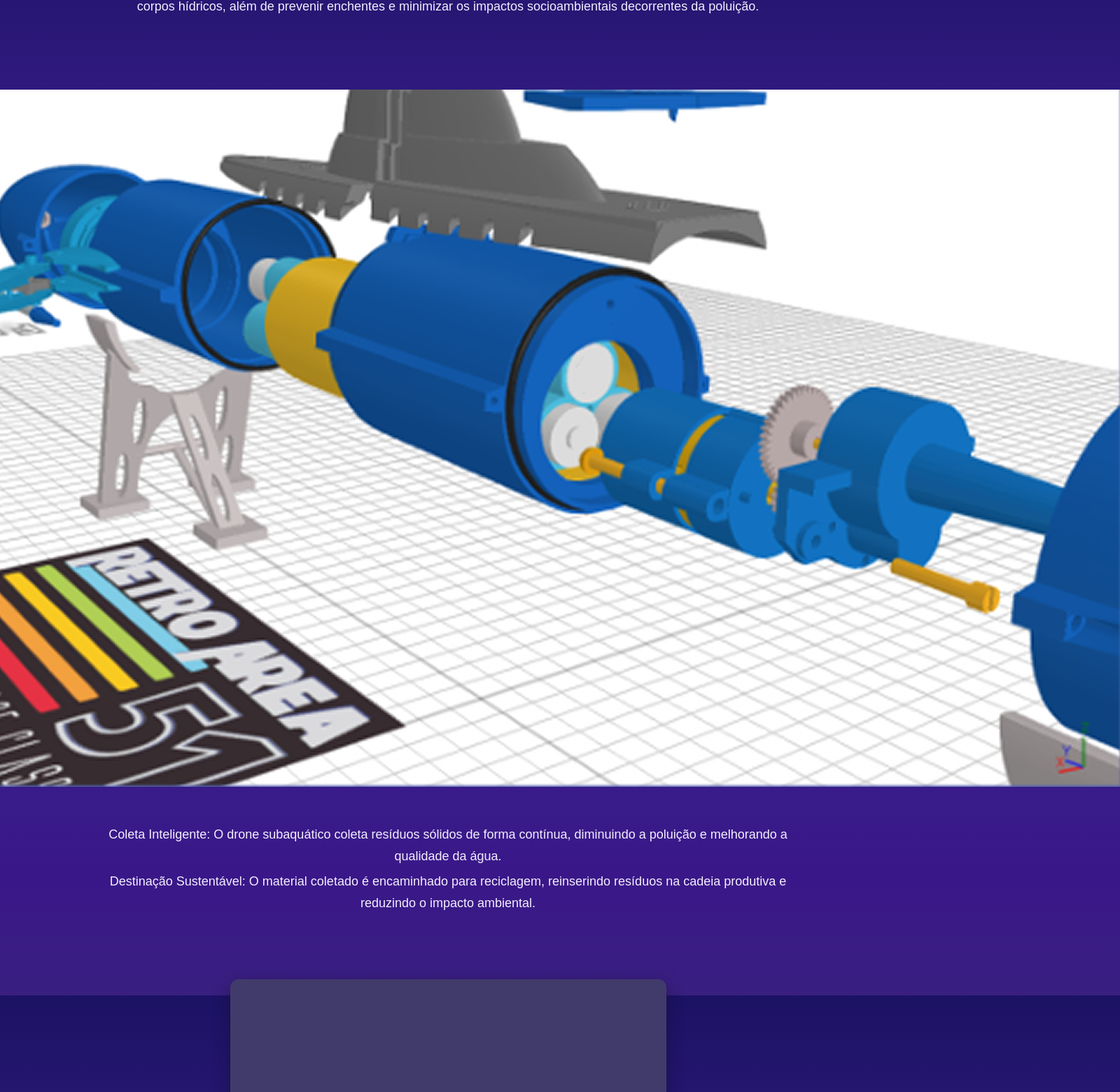
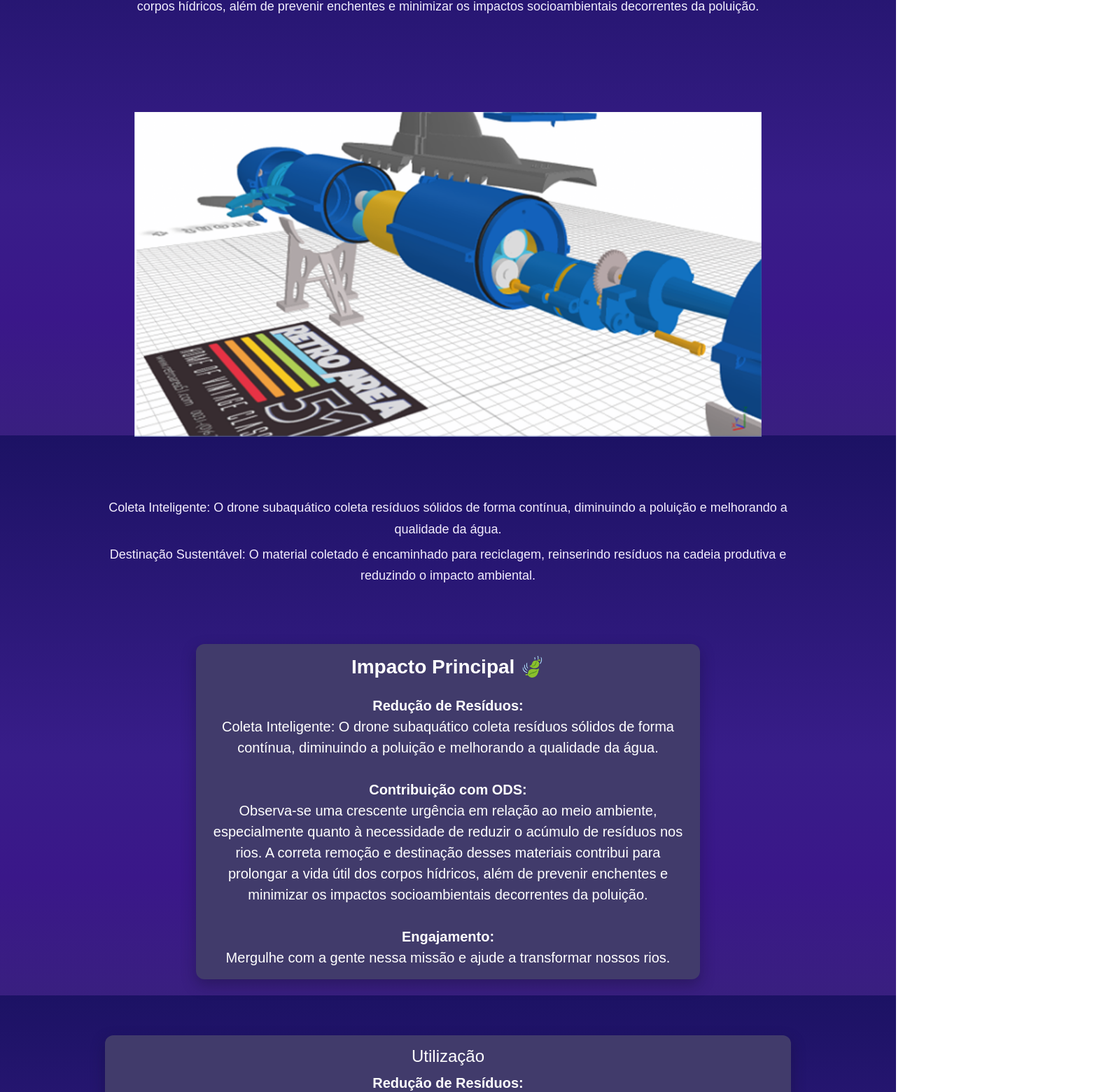
Before and after one commit to Matheus2306/BlueSentinelVite, a React (Vite) app: page / in a window 1280 px wide. Shown: the part 978-2538 px from the top of the page at 70% size, 1600 px wide, since content can reach past the window. Built offline with nearby package versions, Linux system fonts and the light colour scheme.

Commit message:
feat: refactor styles in App.css and update layout in RegisterPage for improved responsiveness and Bootstrap integration

```diff
--- a/src/App.css
+++ b/src/App.css
@@ -301,22 +301,21 @@ h1.brand {
 #card-selection {
   background-color: #413b6b;
   color: var(--text-color, #fff);
-  width: 623px;
-  max-width: calc(100% - 2rem);
-  height: 1041px;
-  margin: 2.5rem auto; /* centers horizontally and adds vertical spacing */
+  max-width: 720px;
+  width: 95%;
+  height: auto;
+  margin: 1.75rem auto; /* centers horizontally and adds vertical spacing */
   display: flex;
   flex-direction: column;
   align-items: center;
   justify-content: center;
   text-align: center;
-  padding: 1.5rem 1.25rem;
+  padding: 1rem 1rem;
   gap: 0.5rem;
   border-radius: 12px;
-  box-shadow: 0 8px 24px rgba(17, 15, 40, 0.45);
+  box-shadow: 0 8px 20px rgba(17, 15, 40, 0.35);
 }
 #card-selection h2 {
-  font-size: 48px;
   margin-bottom: 1rem;
   font-weight: bold;
 }
@@ -340,19 +339,20 @@ h1.brand {
 
 .register-card {
   background: rgba(30, 14, 39, 0.55);
-  border-radius: 16px;
-  box-shadow: 0 12px 40px rgba(15, 8, 30, 0.6);
-  padding-top: 64px; /* space for circular logo */
+  border-radius: 12px;
+  box-shadow: 0 10px 30px rgba(15, 8, 30, 0.55);
+  padding: 1.75rem 1.25rem 2rem 1.25rem; /* more compact padding */
+  padding-top: 56px; /* space for circular logo */
   backdrop-filter: blur(6px) saturate(1.05);
   color: #eee;
   pointer-events: auto;
-  min-height: 520px; /* allow flexible height */
+  min-height: auto; /* allow flexible height */
+  max-width: 520px; /* cap width so card stays compact */
+  width: 95%;
+  margin: 0 auto;
 }
 
-.register-card .card-title {
-  color: var(--text-color, #f2e9ff);
-  font-weight: 600;
-}
+/* Title styling moved to Bootstrap utility classes in JSX (text-white, fw-semibold) */
 
 .top-logo {
   position: absolute;
@@ -391,39 +391,12 @@ h1.brand {
   color: rgba(255, 255, 255, 0.9);
 }
 
-/* Registration form: keep only visual rules that Bootstrap cannot provide */
-
-
-.register-form .form-control {
-  background: rgba(255, 255, 255, 0.12);
-  color: var(--text-color, #fff);
-  padding: 12px 18px;
-  border-radius: 15px;
-  border: none;
-}
-
-.register-form .form-label {
-  font-size: 0.85rem;
-  color: rgba(255, 255, 255, 0.85);
-  margin-bottom: 6px;
-}
-
-.register-form .form-control::placeholder {
-  color: rgba(255, 255, 255, 0.78);
-}
-
-.register-submit {
-  background: linear-gradient(180deg, #2b0f47, #3b156f);
-  border: none;
-  color: var(--text-color, #fff);
-  box-shadow: 0 6px 16px rgba(20, 8, 50, 0.5);
-}
+/* Registration form styles: prefer Bootstrap form controls and utilities.
+   Keep only small, project-specific visuals here (logo, card backgrounds).
+   If you need a custom input visual, add a dedicated class instead of
+   overriding Bootstrap globally. */
 
 @media (max-width: 540px) {
-  .register-card {
-    width: 100%;
-    padding-top: 56px;
-  }
   .top-logo {
     top: -36px;
     width: 72px;
@@ -433,6 +406,8 @@ h1.brand {
     height: 72px;
   }
 }
+/* Subsection: keep layout but ensure the image fills the card area
+   while preserving the card's padding via an inner wrapper. */
 #subsection {
   display: flex;
   flex-wrap: wrap;
@@ -440,62 +415,88 @@ h1.brand {
   gap: 1.5rem;
   margin-top: 2rem;
 }
+
+/* Inner wrapper matches the card's padding area and becomes the
+   containing block for the image. This allows the image to size
+   exactly to the visible card area while keeping layout consistent. */
+#subsection .subsection-inner {
+  box-sizing: border-box;
+  /* match the .card padding so the visual spacing is preserved */
+  padding: 2em;
+  display: flex;
+  align-items: center;
+  justify-content: center;
+  position: relative;
+  overflow: hidden; /* crop if aspect ratios differ */
+}
+
+/* Make the image fill the wrapper and scale/crop without distortion */
+.subsection-image {
+  width: 100%;
+  height: 100%;
+  object-fit: cover; /* cover the area while preserving aspect ratio */
+  object-position: center center;
+  display: block;
+}
 #card-selection-2 {
   background-color: #413b6b;
-  width: 1334px;
-  max-width: calc(100% - 2rem);
+  width: 95%;
+  max-width: 980px;
   height: auto;
-  margin: 2.5rem auto; /* centers horizontally and adds vertical spacing */
+  margin: 1.75rem auto; /* centers horizontally and adds vertical spacing */
   display: flex;
   flex-direction: column;
   align-items: center;
   justify-content: center;
   text-align: center;
-  padding: 1.5rem 1.25rem;
+  padding: 1rem 1rem;
   gap: 0.5rem;
   border-radius: 12px;
-  box-shadow: 0 8px 24px rgba(17, 15, 40, 0.45);
-}
-#card-selection-2 p {
-  font-size: 40px;
-  margin-bottom: 1rem;
-}
-#card-selection-2 h2 {
-  font-size: 32px;
-  margin-bottom: 1rem;
-  font-weight: bold;
+  box-shadow: 0 8px 20px rgba(17, 15, 40, 0.35);
 }
 #last-card {
   background-color: #413b6b;
-  width: 1124px;
-  max-width: calc(100% - 2rem);
-  height: 453;
-  margin: 2.5rem auto; /* centers horizontally and adds vertical spacing */
+  width: 95%;
+  max-width: 980px;
+  height: auto;
+  margin: 1.75rem auto; /* centers horizontally and adds vertical spacing */
   display: flex;
   flex-direction: column;
   align-items: center;
   justify-content: center;
   text-align: center;
-  padding: 1.5rem 1.25rem;
+  padding: 1rem 1rem;
   gap: 0.5rem;
   border-radius: 12px;
-  box-shadow: 0 8px 24px rgba(17, 15, 40, 0.45);
+  box-shadow: 0 8px 20px rgba(17, 15, 40, 0.35);
 }
 #last-card p {
-  font-size: 64px;
   margin-bottom: 1rem;
 }
-#last-card-button {
-  background-color: #1c0b2b;
-  width: 352px;
-  height: 113px;
-  border-radius: 100px;
-  font-size: 48px;
-  color: #ffffff;
+/* Button visuals moved to Bootstrap classes in JSX (.btn, .btn-primary, btn-lg, rounded-pill).
+   Keep a small fallback rule for large rounded buttons if needed. */
+.btn-lg.rounded-pill {
+  font-weight: 700;
 }
 #card-register {
-  width: 640px;
-  height: 928.88px;
+  width: 100%;
+  max-width: 520px; /* smaller, capped card width */
+  height: auto;
+}
+
+/* Global standardized input / field styles to keep form fields compact and centered */
+/* Global standardized input / field styles removed in favor of Bootstrap
+   `.form-control` and the grid system. If a narrower input width is
+   required, use bootstrap grid classes (e.g., col-md-6) or a dedicated
+   small helper class. */
+
+/* Small card helper to use where needed */
+.card-small {
+  max-width: 520px;
+  width: 95%;
+  margin: 1rem auto;
+  padding: 1rem;
+  border-radius: 12px;
 }
 /* Fundo geral */
 .profile-edit-container {
@@ -875,6 +876,6 @@ h5 {
   margin: auto;
 }
 
-.color{
+.color {
   background: #1a0066;
 }
--- a/src/App.jsx
+++ b/src/App.jsx
@@ -1,12 +1,17 @@
 import "./App.css";
+// Bootstrap imports: CSS and bundled JS (components like modals/popovers)
+import "bootstrap/dist/css/bootstrap.min.css";
+import "bootstrap/dist/js/bootstrap.bundle.min.js";
 import Logo from "./img/logo-fundo.png";
 import Header from "./components/Header.jsx";
 import submarineContent from "./img/submarine-content.png";
 import submarine from "./img/submarine.png";
 import lixo from "./img/lixo.png";
 import { useTranslation } from "react-i18next";
+import { useNavigate } from "react-router";
 
 function App() {
+  const navigate = useNavigate();
   const { t } = useTranslation();
   return (
     <>
@@ -23,19 +28,22 @@ function App() {
           </div>
         </div>
 
-        <section id="info-section">
+        <section id="info-section" className=" fs-4">
           <div className="info-inner">
             <h3>{t("InfoTitle")}</h3>
             <p>{t("InfoParagraph")}</p>
           </div>
         </section>
 
-        <section id="subsection">
-          <div className="subsection-inner">
+        <section
+          id="subsection"
+          className=" d-flex justify-content-center align-items-center mx-auto w-75 h-100 bg-transparent"
+        >
+          <div className="subsection-inner w-100">
             <img
               src={submarineContent}
               alt={t("ImageAlt")}
-              className="subsection-image justify-content-center align-items-center d-flex"
+              className="subsection-image"
             />
           </div>
         </section>
@@ -47,8 +55,8 @@ function App() {
           </div>
         </section>
 
-        <div id="card-selection">
-          <h2>{t("ImpactoPrincipal")} 🍃</h2>
+        <div id="card-selection" className="fs-5">
+          <h2 className="fs-3 text-center">{t("ImpactoPrincipal")} 🍃</h2>
           <div>
             <div className="fw-bold">{t("ReducaoResiduos")}</div>
             <div>{t("ColetaInteligente")}</div>
@@ -62,24 +70,30 @@ function App() {
         </div>
         <br />
         <div id="card-selection-2">
-          <div>
-            <h2>{t("Utilizacao")}</h2>
+          <div className="w-75 mx-auto h-75">
+            <h2 className="fs-4">{t("Utilizacao")}</h2>
             <div>
-              <div className="fw-bold">{t("ReducaoResiduos")}</div>
-              <div>{t("ColetaInteligente")}</div>
+              <div className="fw-bold fs-5">{t("ReducaoResiduos")}</div>
+              <div className="fs-5">{t("ColetaInteligente")}</div>
             </div>
             <img src={submarine} alt={t("SubmarineAlt")} className="w-100" />
             <div>
-              <div className="fw-bold">{t("DestinacaoSustentavel")}</div>
+              <div className="fw-bold fs-5">{t("DestinacaoSustentavel")}</div>
             </div>
             <img src={lixo} alt={t("LixoAlt")} className="w-100" />
           </div>
         </div>
         <br />
-        <div id="last-card">
+        <div id="last-card" className="w-50 mx-auto p-4 text-center fs-4">
           <div className="text-center">
             <p>{t("MergulheComAGente")}</p>
-            <button id="last-card-button">{t("SaibaMais")}</button>
+            {/* Use Bootstrap button classes for sizing and rounded look */}
+            <button
+              className="btn btn-dark btn-lg rounded-pill px-5 py-3"
+              onClick={() => navigate("/about")}
+            >
+              {t("SaibaMais")}
+            </button>
           </div>
         </div>
         <br />
--- a/src/pages/RegisterPage.jsx
+++ b/src/pages/RegisterPage.jsx
@@ -75,7 +75,7 @@ const RegisterPage = () => {
   };
 
   return (
-    <div className="d-flex flex-column gap-3 vh-100 align-items-center justify-content-center">
+    <div className="d-flex flex-column gap-3 vh-100 align-items-center justify-content-center w-100 mx-auto">
       <div
         id="card-register"
         className="register-card w-25 h-75 text-center p-4"
@@ -86,16 +86,16 @@ const RegisterPage = () => {
             <img src={logoHeader} alt="logo" />
           </div>
         </div>
-        <div className="d-flex align-items-center ">
+        <div className="position-relative mb-3">
           <button
             type="button"
-            className="btn btn-link text-white back-btn"
+            className="btn btn-link text-white back-btn position-absolute start-0"
             onClick={() => navigate(-1)}
             aria-label={t("Voltar")}
           >
             <i className="bi bi-arrow-left fs-4"></i>
           </button>
-          <h5 className="card-title text-center mt-2 mb-1 mx-5">
+          <h5 className="card-title text-center fw-semibold text-white m-4">
             {t("Cadastrar")}
           </h5>
         </div>
@@ -104,11 +104,11 @@ const RegisterPage = () => {
           className="register-form d-flex flex-column gap-3 w-100 h-100 align-items-center"
           onSubmit={handleSubmit}
         >
-          <div className="">
+          <div>
             <label className="form-label">{t("Nome")}</label>
             <input
               type="text"
-              className="form-control w-100"
+              className="form-control w-100 text-center d-flex justify-content-center"
               name="nome"
               value={form.nome}
               onChange={handleChange}
@@ -140,11 +140,11 @@ const RegisterPage = () => {
             />
           </div>
 
-          <div className="">
+          <div className="w-50">
             <label className="form-label">{t("Nascimento")}</label>
             <input
               type="date"
-              className="form-control w-100"
+              className="form-control"
               name="nascimento"
               value={form.nascimento}
               onChange={handleChange}
@@ -166,10 +166,14 @@ const RegisterPage = () => {
             </button>
           </div>
         </form>
-      </div>
-      <span className="text-info text-decoration-underline" role="button" onClick={() => navigate("/login")}>
+      <span
+        className="text-info text-decoration-underline"
+        role="button"
+        onClick={() => navigate("/login")}
+      >
         {t("já possui uma conta?")}
       </span>
+      </div>
     </div>
   );
 };
```
